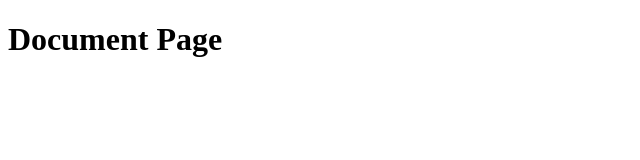
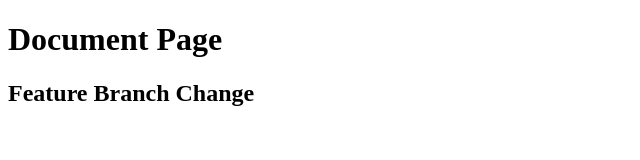
Before and after one commit to aadilsnovasys/changetast, a plain HTML site: page index.html in a window 1280 px wide. Shown: the whole page, without its empty margins (0-640 px from the left). Drawn offline with Linux system fonts and the light colour scheme.

Commit message:
Feature Branch change

```diff
--- a/index.html
+++ b/index.html
@@ -8,6 +8,7 @@
 <body>
 
     <h1>Document Page</h1>
+    <h2>Feature Branch Change</h2>
 
 </body>
 </html>
```
